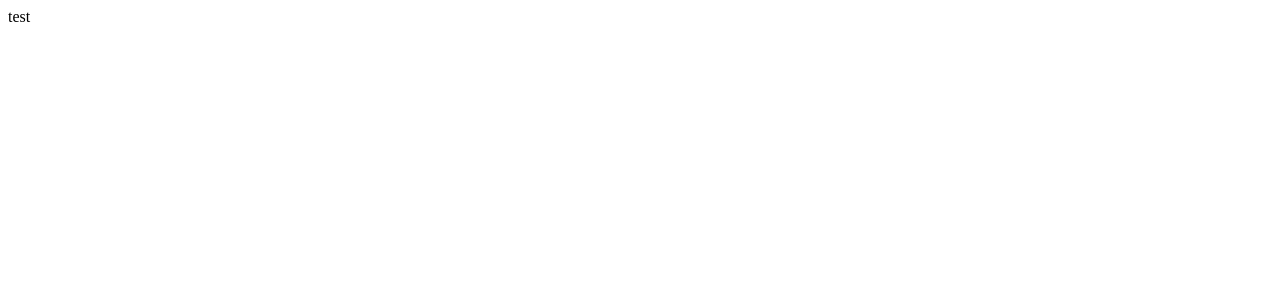
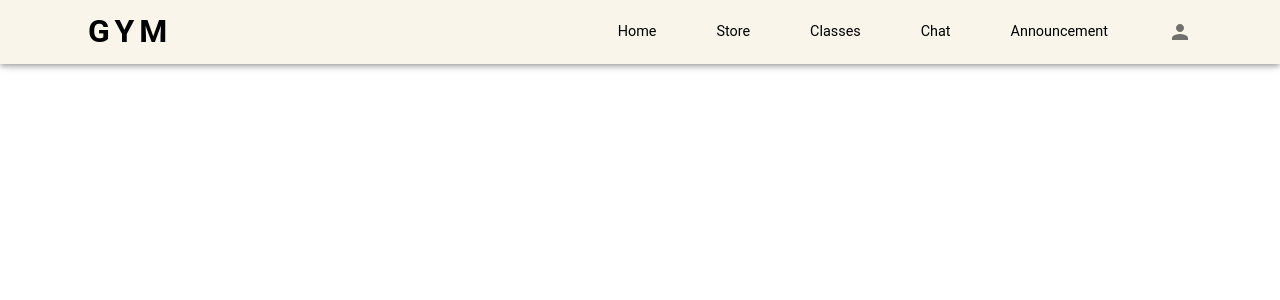
Before and after one commit to GSG-G13/gym-react, a React (Vite) app: page / in a window 1280 px wide. Shown: the top 300 px of the page. Built offline with nearby package versions, Linux system fonts and the light colour scheme.

Commit message:
save work

```diff
--- a/src/App.jsx
+++ b/src/App.jsx
@@ -1,11 +1,13 @@
 import { Box } from '@mui/material';
 import THEME from './utilize/Theme';
+import SignupPage from './pages/user/signup';
 
 const App = () => (
 
   <THEME>
     <Box>
       test
+      <SignupPage />
     </Box>
   </THEME>
 );
--- /dev/null
+++ b/src/pages/user/signup.jsx
@@ -0,0 +1,11 @@
+import SignupComp from '../../components/signup';
+import NavbarClient from '../../components/navbar/NavbarClient';
+
+const SignupPage = () => (
+  <div>
+    <NavbarClient />
+    {/* <SignupComp /> */}
+  </div>
+);
+
+export default SignupPage;
```
